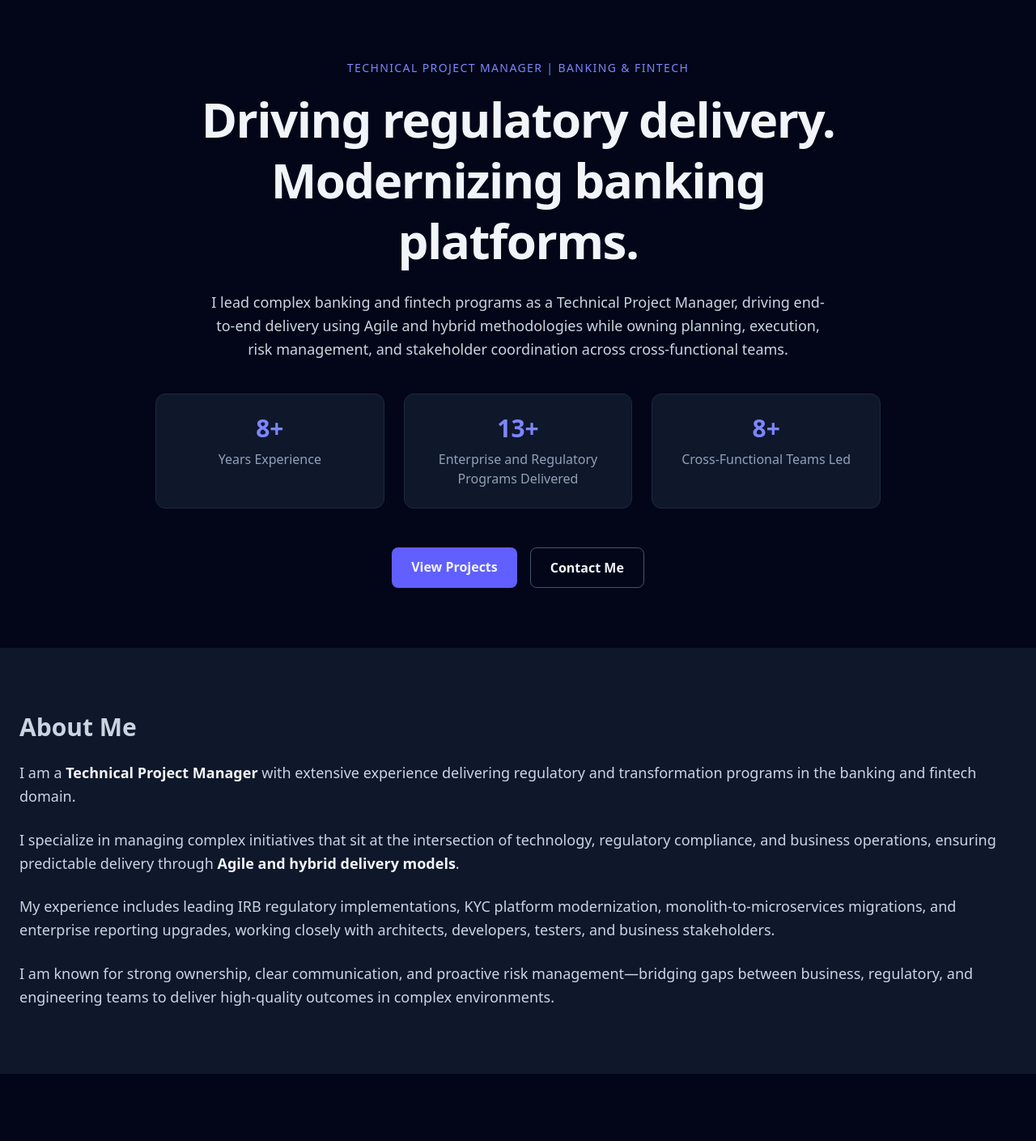
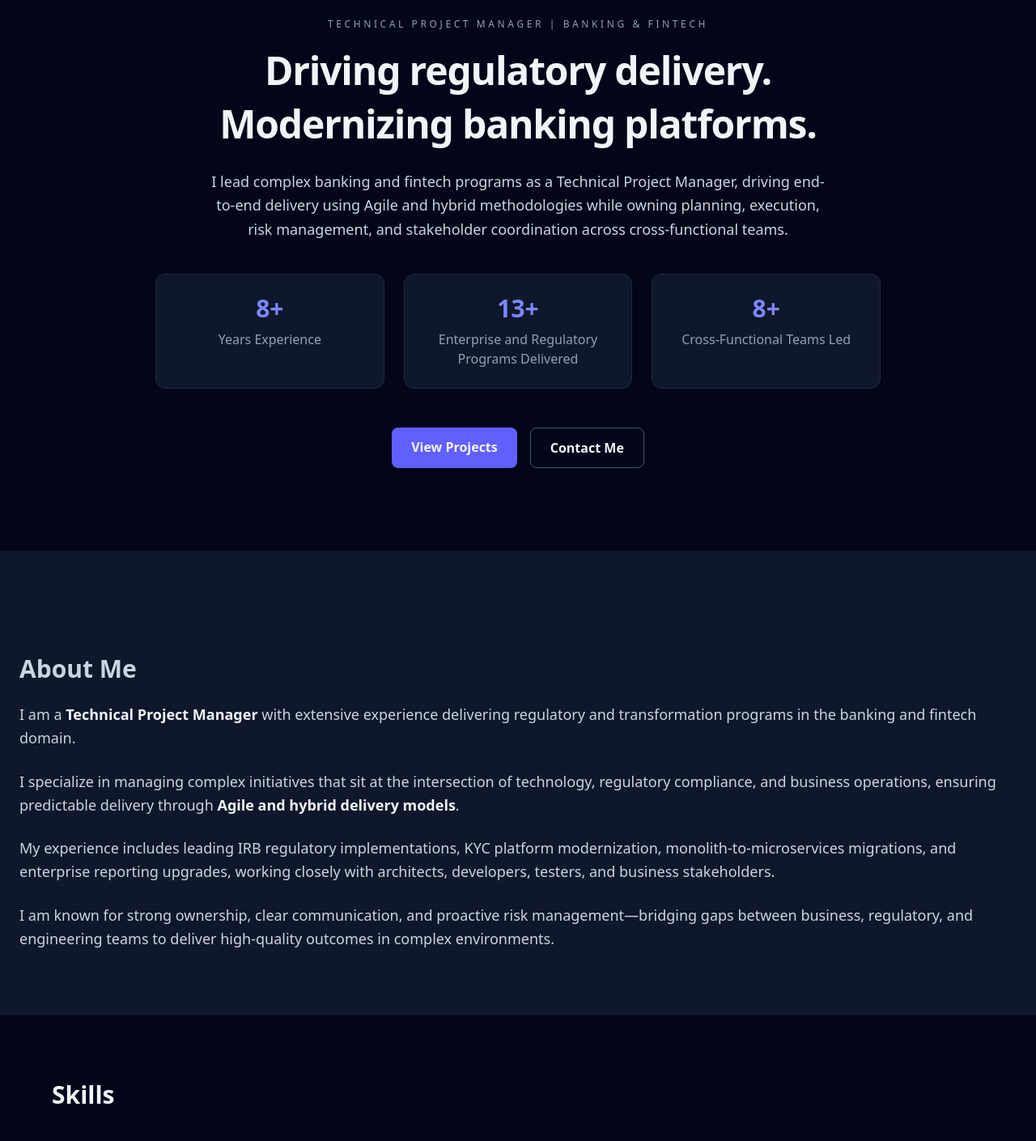
Before and after one commit to mehjbee0506/mehjbee-portfolio, a React (Vite) app: page / in a window 1280 px wide. Shown: the top 1409 px of the page at 81% size. Built offline with nearby package versions, Linux system fonts and the light colour scheme.

Commit message:
Refine hero typography and role hierarchy

```diff
--- a/src/components/About.jsx
+++ b/src/components/About.jsx
@@ -1,6 +1,6 @@
 export default function About() {
   return (
-    <section className="py-20 px-6 bg-slate-900">
+    <section className="pt-32 pb-20 px-6 bg-slate-900">
       <div className="space-y-6 text-lg text-slate-300 leading-relaxed">
         <h3 className="text-3xl font-bold mb-6">About Me</h3>
         <p>
--- a/src/components/Intro.jsx
+++ b/src/components/Intro.jsx
@@ -2,7 +2,7 @@ import { motion } from "framer-motion";
 
 export default function Intro() {
   return (
-    <section className="min-h-screen flex items-center justify-center px-6">
+    <section className="min-h-[85vh] flex items-center justify-center px-6 pb-20">
       <motion.div
         initial={{ opacity: 0, y: 30 }}
         animate={{ opacity: 1, y: 0 }}
@@ -10,11 +10,11 @@ export default function Intro() {
         className="max-w-4xl text-center"
       >
         {/* Headline */}
-        <p className="text-indigo-400 uppercase tracking-widest font-medium text-sm mb-3">
+        <p className="text-slate-400 uppercase tracking-[0.3em] text-xs mb-4">
           Technical Project Manager | Banking & Fintech
         </p>
 
-        <h1 className="mt-4 text-5xl md:text-6xl font-bold tracking-tight leading-tight">
+        <h1 className="mt-2 text-4xl md:text-5xl font-semibold tracking-tight leading-snug">
           Driving regulatory delivery.
           <br />
           Modernizing banking platforms.
@@ -74,7 +74,6 @@ export default function Intro() {
           </a>
         </motion.div>
       </motion.div>
-      <br></br>
     </section>
   );
 }
```
